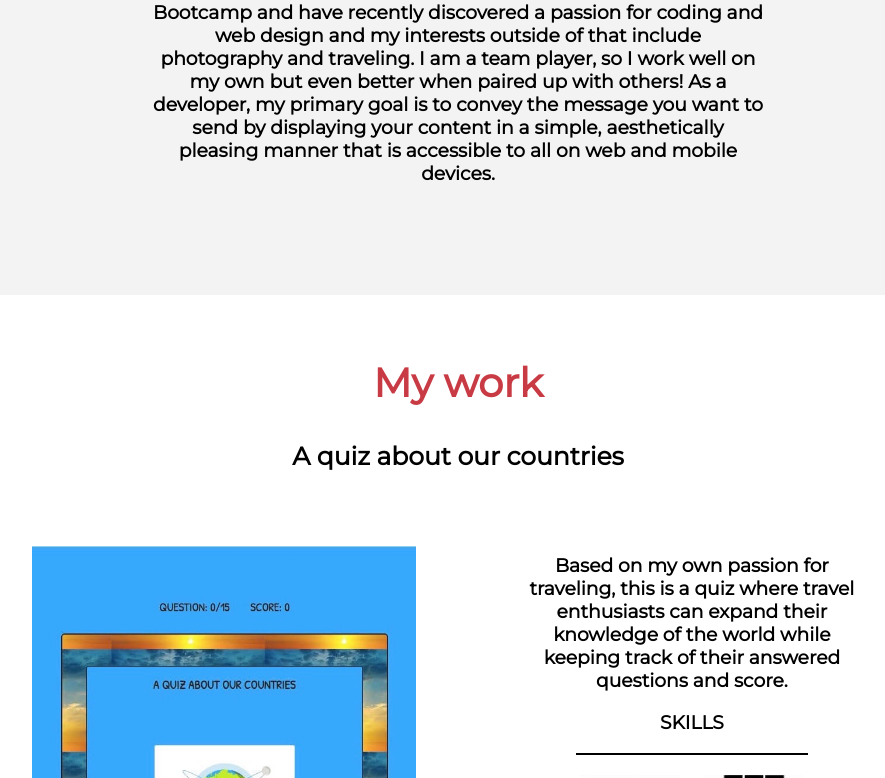
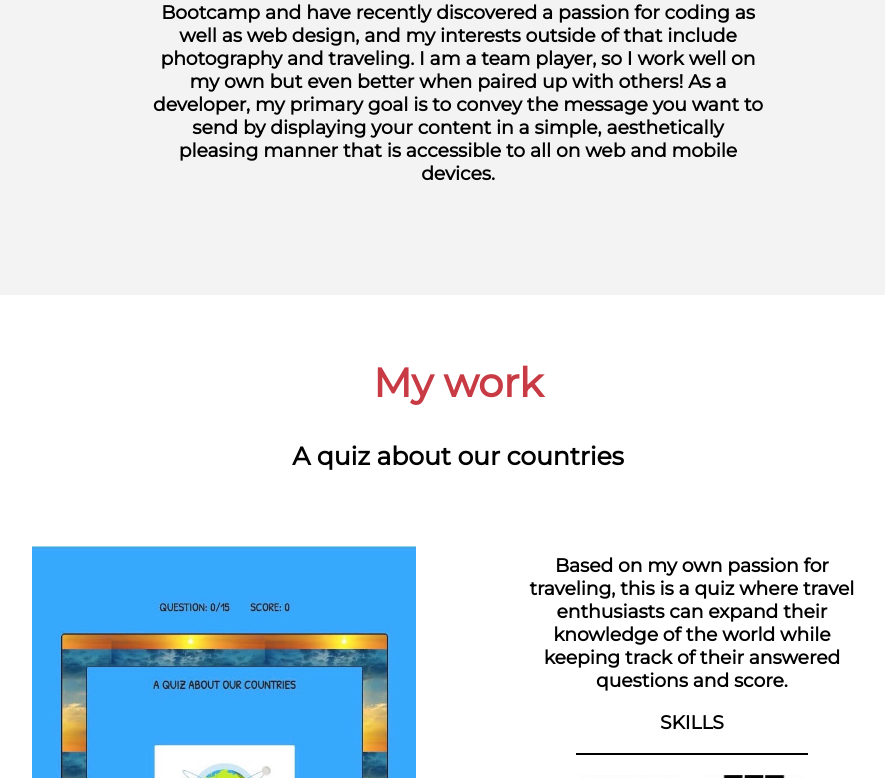
Before and after one commit to douniad/portfolio, a plain HTML site: page index.html in a window 1280 px wide. Shown: the part 2099-2877 px from the top of the page, without its empty margins (182-1067 px from the left). Drawn offline with Linux system fonts and the light colour scheme.

Commit message:
Update index.html

```diff
--- a/index.html
+++ b/index.html
@@ -64,7 +64,7 @@
        <section class="skillrow">
          <img class= "ihelpyou" src="https://media.giphy.com/media/74Gczlhl7jE1G/giphy.gif" alt="how i can help you">
        <h2 class="help"> How I can help you </h2>
-       <h3 class="text">I am enrolled in Thinkful’s Engineering Bootcamp and have recently discovered a passion for coding and web design and my interests outside of that include photography and traveling.
+       <h3 class="text">I am enrolled in Thinkful’s Engineering Bootcamp and have recently discovered a passion for coding as well as web design, and my interests outside of that include photography and traveling.
        I am a team player, so I work well on my own but even better when paired up with others! As a developer, my primary goal is to convey the message you want to send by displaying your content in a simple, aesthetically pleasing manner that is accessible to all on web and mobile devices. </h3>
        </section>
 
```
